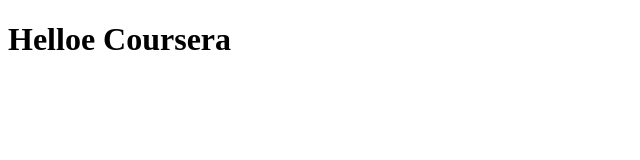
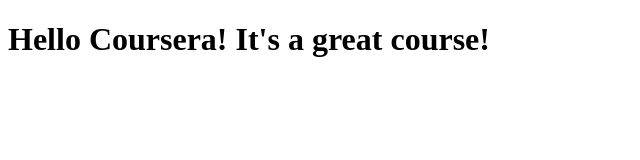
Before and after one commit to victoryts/coursera-test, a plain HTML site: page site/index.html in a window 1280 px wide. Shown: the whole page, without its empty margins (0-640 px from the left). Drawn offline with Linux system fonts and the light colour scheme.

Commit message:
Small addition to our page content.

```diff
--- a/site/index.html
+++ b/site/index.html
@@ -4,7 +4,7 @@
 	<title>Hello Coursera!</title>
 </head>
 <body>
-<h1> Helloe Coursera<h1>
+<h1> Hello Coursera! It's a  great course!<h1>
 
 </body>
 </html>
```
